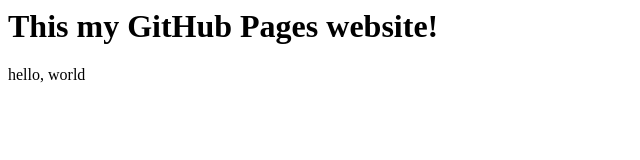
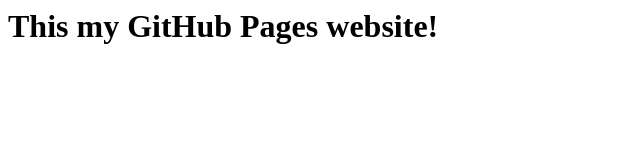
Before and after one commit to SoYem/SoYem.github.io, a plain HTML site: page index.html in a window 1280 px wide. Shown: the full height of the page, 0-640 px from the left. Drawn offline with Linux system fonts and the light colour scheme.

Commit message:
Update index.html

```diff
--- a/index.html
+++ b/index.html
@@ -9,6 +9,5 @@
     <body>
 
         <h1 >This my GitHub Pages website! </h1>
-        hello, world
     </body>
 </html>
```
